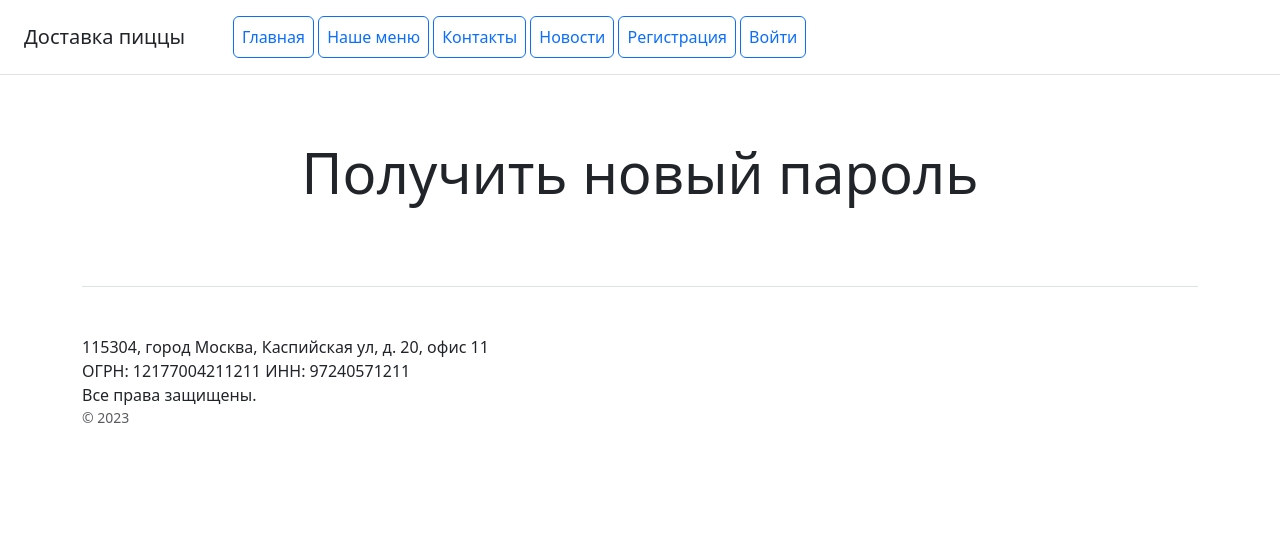
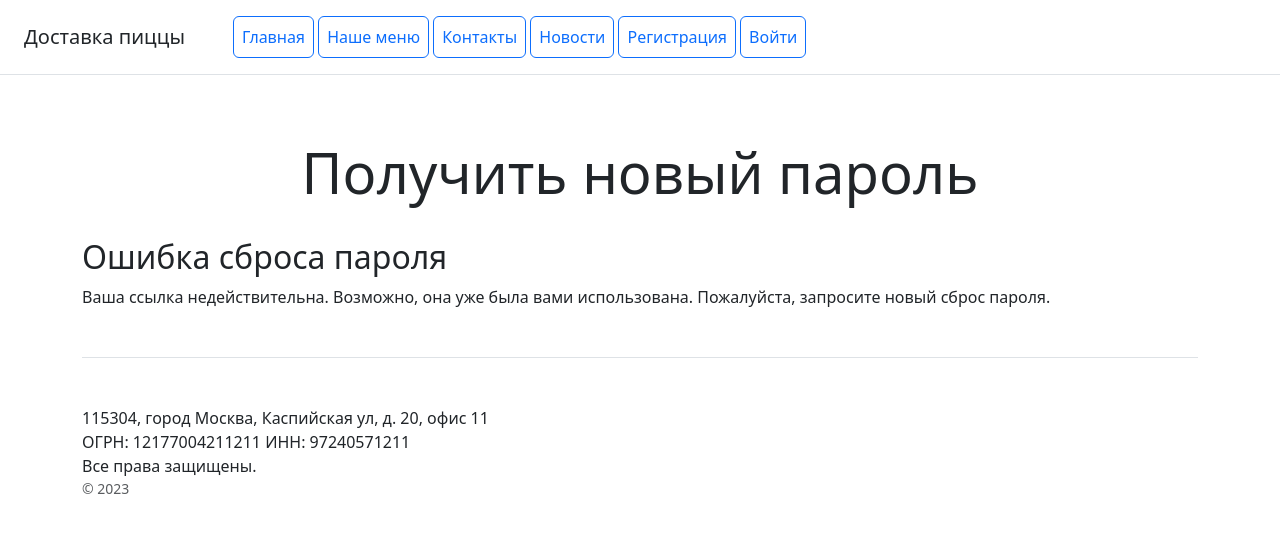
Before and after one commit to pozdniakovaolga/online_store, a Django app: page /users/reset/1/1/ in a window 1280 px wide. Shown: the top 533 px of the page. Run offline with Django 4.2, Linux system fonts and the light colour scheme; some libraries are stand-ins or nearby versions.

Commit message:
Fixed template(added invalid link error handling)

```diff
--- a/users/templates/users/password_reset_confirm.html
+++ b/users/templates/users/password_reset_confirm.html
@@ -23,6 +23,9 @@
             </div>
         </div>
     </div>
+    {% else %}
+    <h2>Ошибка сброса пароля</h2>
+    <p>Ваша ссылка недействительна. Возможно, она уже была вами использована. Пожалуйста, запросите новый сброс пароля.</p>
     {% endif %}
 
 {% endblock %}
```
